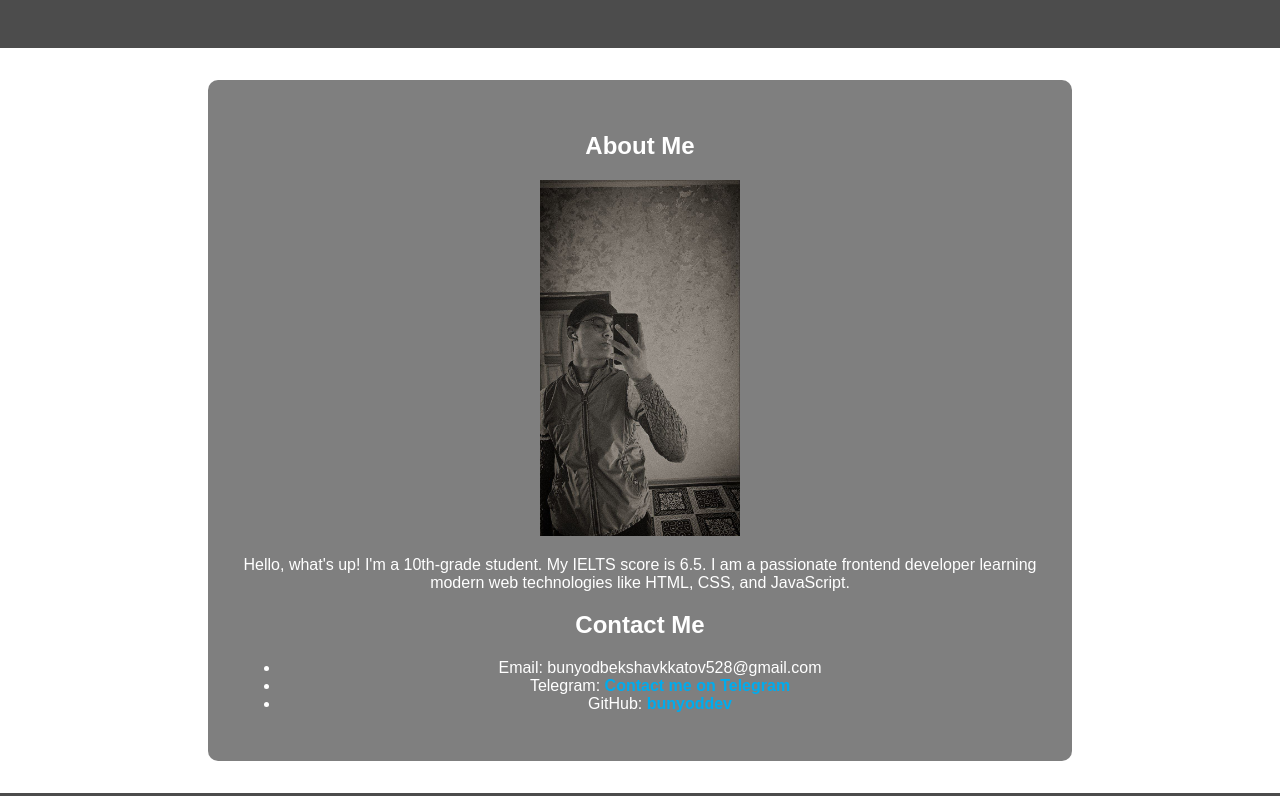
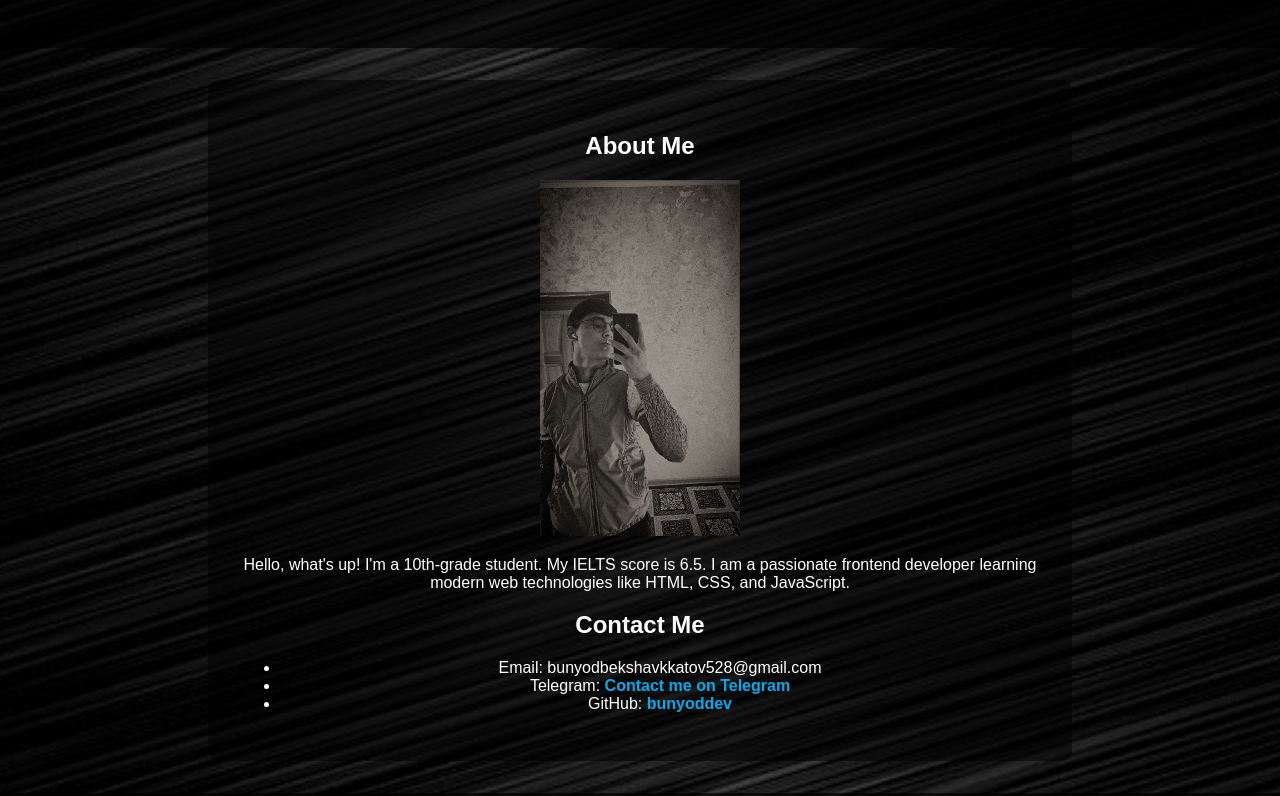
Before and after one commit to shavkatov528/my-website, a plain HTML site: page index.html in a window 1280 px wide. Shown: the part 110-906 px from the top of the page. Drawn offline with Linux system fonts and the light colour scheme; files whose address does not match are found by name.

Commit message:
Update style.css

```diff
--- a/style.css
+++ b/style.css
@@ -2,7 +2,7 @@ body {
   margin: 0;
   padding: 0;
   font-family: Arial, sans-serif;
-  background-image: url("my-photo.jpg/back.jpg"); /* Rasm yo'li to'g'rilandi */
+  background-image: url("back.jpg"); /* Rasm yo'li to'g'rilandi */
   background-size: cover;
   background-repeat: no-repeat;
   background-position: center;
```
